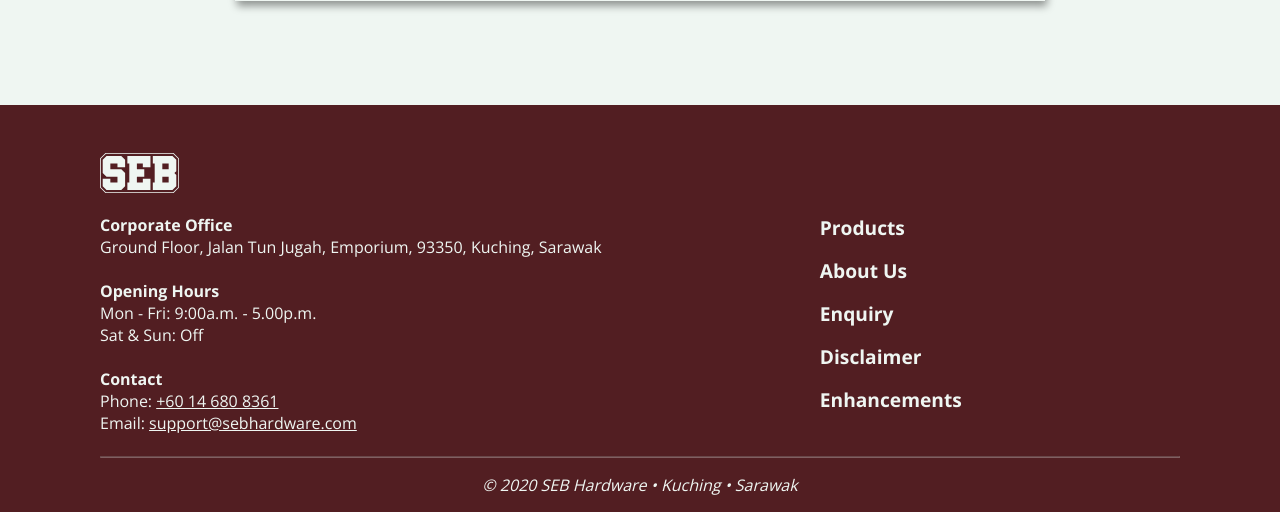
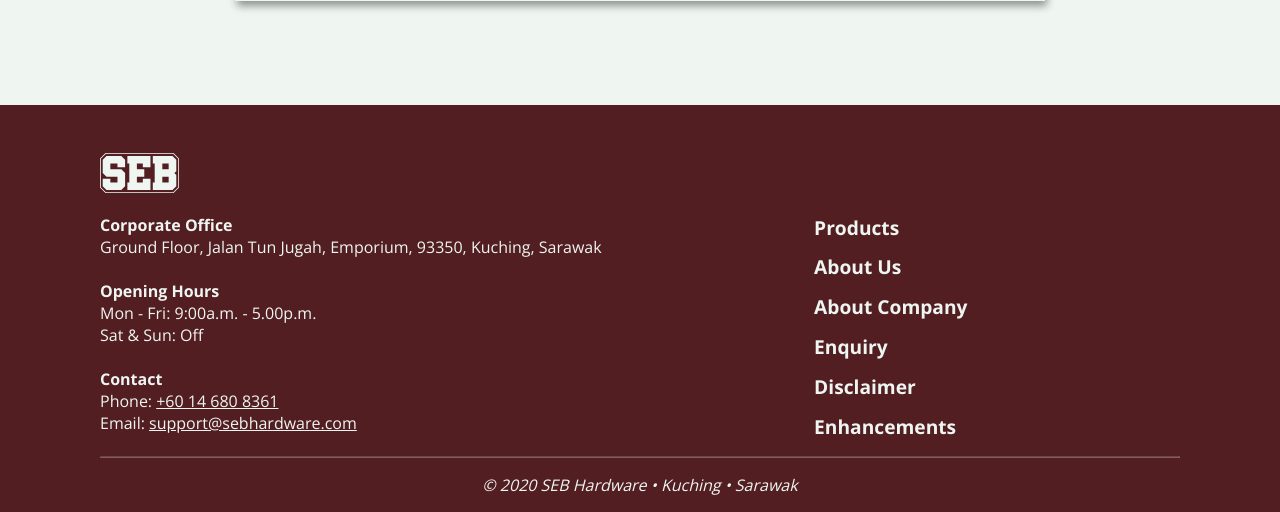
Before and after one commit to ItsSimon2K/SEB-Hardware, a PHP site: page /aboutus.html in a window 1280 px wide. Shown: the part 1895-2407 px from the top of the page. Run offline with PHP 8.4, Linux system fonts and the light colour scheme.

Commit message:
Add about company to footer

```diff
--- a/assign1/aboutcompany.html
+++ b/assign1/aboutcompany.html
@@ -123,6 +123,7 @@
 						<ul>
 							<li><a href="products.html">Products</a></li>
 							<li><a href="aboutus.html">About Us</a></li>
+							<li><a href="aboutcompany.html">About Company</a></li>
 							<li><a href="enquiry.html">Enquiry</a></li>
 							<li><a href="disclaimer.html">Disclaimer</a></li>
 							<li><a href="enhancements.html">Enhancements</a></li>
--- a/assign1/aboutus.html
+++ b/assign1/aboutus.html
@@ -267,6 +267,7 @@
 						<ul>
 							<li><a href="products.html">Products</a></li>
 							<li><a href="aboutus.html">About Us</a></li>
+							<li><a href="aboutcompany.html">About Company</a></li>
 							<li><a href="enquiry.html">Enquiry</a></li>
 							<li><a href="disclaimer.html">Disclaimer</a></li>
 							<li><a href="enhancements.html">Enhancements</a></li>
--- a/assign1/disclaimer.html
+++ b/assign1/disclaimer.html
@@ -195,6 +195,7 @@
 						<ul>
 							<li><a href="products.html">Products</a></li>
 							<li><a href="aboutus.html">About Us</a></li>
+							<li><a href="aboutcompany.html">About Company</a></li>
 							<li><a href="enquiry.html">Enquiry</a></li>
 							<li><a href="disclaimer.html">Disclaimer</a></li>
 							<li><a href="enhancements.html">Enhancements</a></li>
--- a/assign1/enhancements.html
+++ b/assign1/enhancements.html
@@ -172,6 +172,7 @@
 						<ul>
 							<li><a href="products.html">Products</a></li>
 							<li><a href="aboutus.html">About Us</a></li>
+							<li><a href="aboutcompany.html">About Company</a></li>
 							<li><a href="enquiry.html">Enquiry</a></li>
 							<li><a href="disclaimer.html">Disclaimer</a></li>
 							<li><a href="enhancements.html">Enhancements</a></li>
--- a/assign1/enquiry.html
+++ b/assign1/enquiry.html
@@ -330,6 +330,7 @@
 						<ul>
 							<li><a href="products.html">Products</a></li>
 							<li><a href="aboutus.html">About Us</a></li>
+							<li><a href="aboutcompany.html">About Company</a></li>
 							<li><a href="enquiry.html">Enquiry</a></li>
 							<li><a href="disclaimer.html">Disclaimer</a></li>
 							<li><a href="enhancements.html">Enhancements</a></li>
--- a/assign1/index.html
+++ b/assign1/index.html
@@ -211,6 +211,7 @@
 						<ul>
 							<li><a href="products.html">Products</a></li>
 							<li><a href="aboutus.html">About Us</a></li>
+							<li><a href="aboutcompany.html">About Company</a></li>
 							<li><a href="enquiry.html">Enquiry</a></li>
 							<li><a href="disclaimer.html">Disclaimer</a></li>
 							<li><a href="enhancements.html">Enhancements</a></li>
--- a/assign1/product1.html
+++ b/assign1/product1.html
@@ -233,6 +233,7 @@
 						<ul>
 							<li><a href="products.html">Products</a></li>
 							<li><a href="aboutus.html">About Us</a></li>
+							<li><a href="aboutcompany.html">About Company</a></li>
 							<li><a href="enquiry.html">Enquiry</a></li>
 							<li><a href="disclaimer.html">Disclaimer</a></li>
 							<li><a href="enhancements.html">Enhancements</a></li>
--- a/assign1/product2.html
+++ b/assign1/product2.html
@@ -233,6 +233,7 @@
 						<ul>
 							<li><a href="products.html">Products</a></li>
 							<li><a href="aboutus.html">About Us</a></li>
+							<li><a href="aboutcompany.html">About Company</a></li>
 							<li><a href="enquiry.html">Enquiry</a></li>
 							<li><a href="disclaimer.html">Disclaimer</a></li>
 							<li><a href="enhancements.html">Enhancements</a></li>
--- a/assign1/product3.html
+++ b/assign1/product3.html
@@ -236,6 +236,7 @@
 						<ul>
 							<li><a href="products.html">Products</a></li>
 							<li><a href="aboutus.html">About Us</a></li>
+							<li><a href="aboutcompany.html">About Company</a></li>
 							<li><a href="enquiry.html">Enquiry</a></li>
 							<li><a href="disclaimer.html">Disclaimer</a></li>
 							<li><a href="enhancements.html">Enhancements</a></li>
--- a/assign1/products.html
+++ b/assign1/products.html
@@ -154,6 +154,7 @@
 						<ul>
 							<li><a href="products.html">Products</a></li>
 							<li><a href="aboutus.html">About Us</a></li>
+							<li><a href="aboutcompany.html">About Company</a></li>
 							<li><a href="enquiry.html">Enquiry</a></li>
 							<li><a href="disclaimer.html">Disclaimer</a></li>
 							<li><a href="enhancements.html">Enhancements</a></li>
--- a/assign1/styles/style.css
+++ b/assign1/styles/style.css
@@ -175,7 +175,7 @@ h6 {
 	color: rgb(239, 246, 242);
 	text-decoration: none;
 	font-size: 1.2rem;
-	margin-bottom: 1rem;
+	margin-bottom: 0.8rem;
 }
 
 .app-footer a:hover {
@@ -250,7 +250,7 @@ h6 {
 .brands h1,
 .principles h1,
 .office h1,
-.location h1{
+.location h1 {
 	margin: 2rem 0;
 	color: rgb(205, 85, 85);
 	text-align: center;
@@ -470,14 +470,16 @@ iframe {
 
 /* #endregion */
 
-/*#region aboutcompany.html*/
-.company h1{
+/* #region aboutcompany.html */
+
+.company h1 {
 	margin: 2rem 0;
 	color: rgb(205, 85, 85);
 	text-align: center;
 	text-decoration: underline;
 }
-/*#endregion*/
+
+/* #endregion */
 
 /* #region aboutus.html */
 
```
